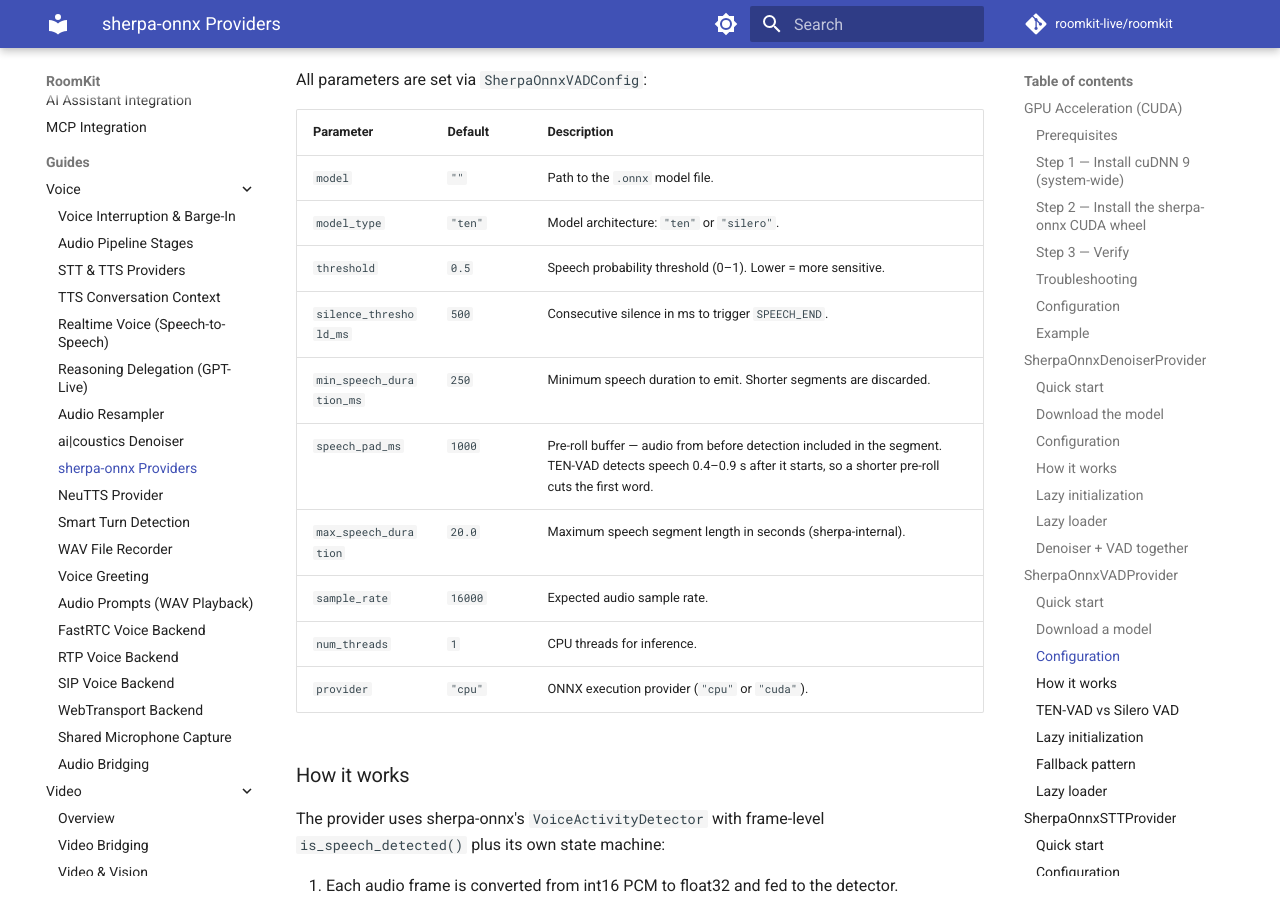
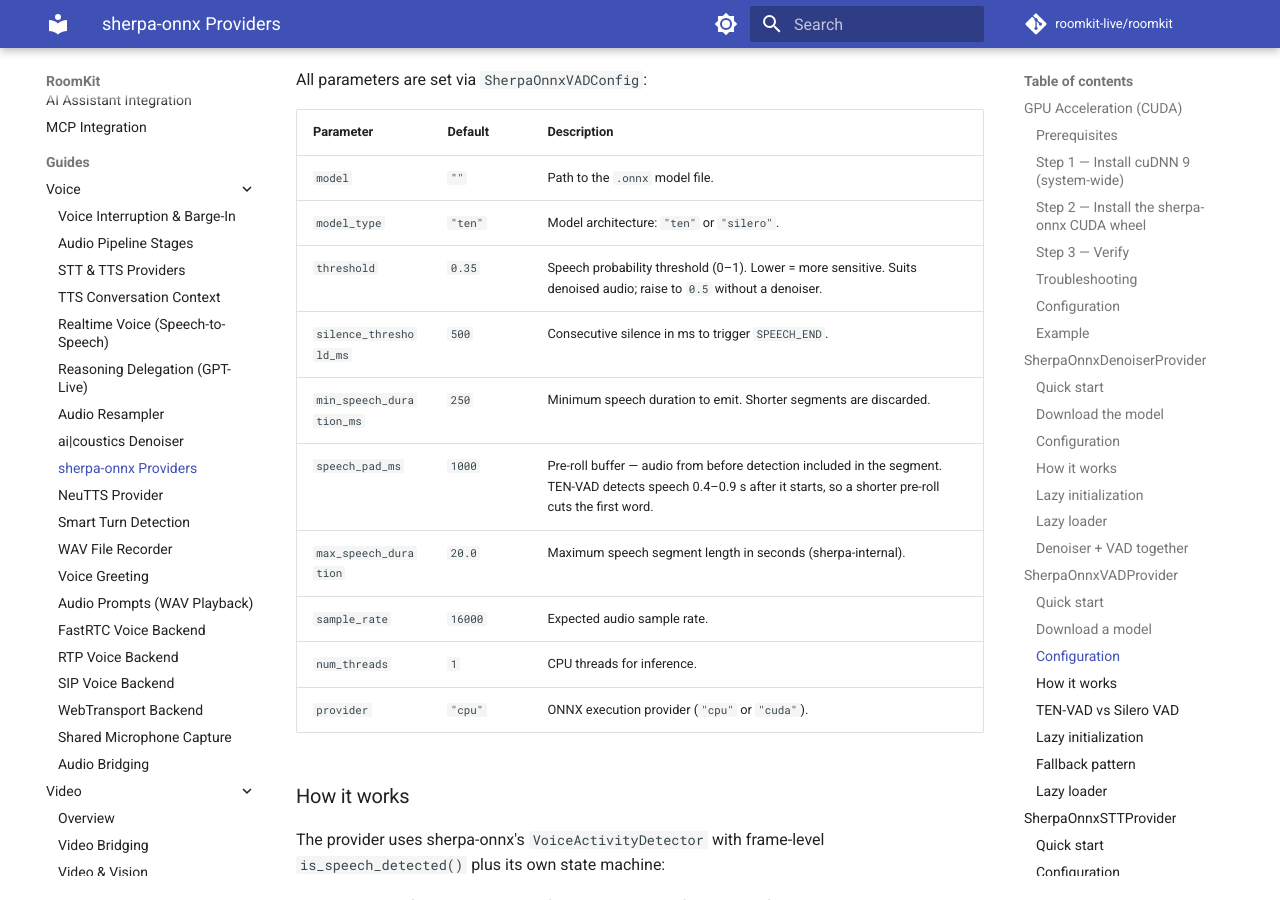
Before and after one commit to roomkit-live/roomkit-docs, an MkDocs documentation site: the page built from docs/guides/sherpa-onnx.md, in a window 1280 px wide and 900 px high, scrolled down 6948 px. Built offline with MkDocs 1.6.1 and Material for MkDocs 9.7.7, drawn with Linux system fonts in a browser that asks for light colours; comment, search, counter and statistics services are not loaded.

Commit message:
fix(docs): SherpaOnnxVAD threshold defaults to 0.35, not 0.5 (found under RMK-208)

```diff
--- a/docs/guides/sherpa-onnx.md
+++ b/docs/guides/sherpa-onnx.md
@@ -287,7 +287,7 @@ All parameters are set via `SherpaOnnxVADConfig`:
 |---|---|---|
 | `model` | `""` | Path to the `.onnx` model file. |
 | `model_type` | `"ten"` | Model architecture: `"ten"` or `"silero"`. |
-| `threshold` | `0.5` | Speech probability threshold (0–1). Lower = more sensitive. |
+| `threshold` | `0.35` | Speech probability threshold (0–1). Lower = more sensitive. Suits denoised audio; raise to `0.5` without a denoiser. |
 | `silence_threshold_ms` | `500` | Consecutive silence in ms to trigger `SPEECH_END`. |
 | `min_speech_duration_ms` | `250` | Minimum speech duration to emit. Shorter segments are discarded. |
 | `speech_pad_ms` | `1000` | Pre-roll buffer — audio from before detection included in the segment. TEN-VAD detects speech 0.4–0.9 s after it starts, so a shorter pre-roll cuts the first word. |
```
